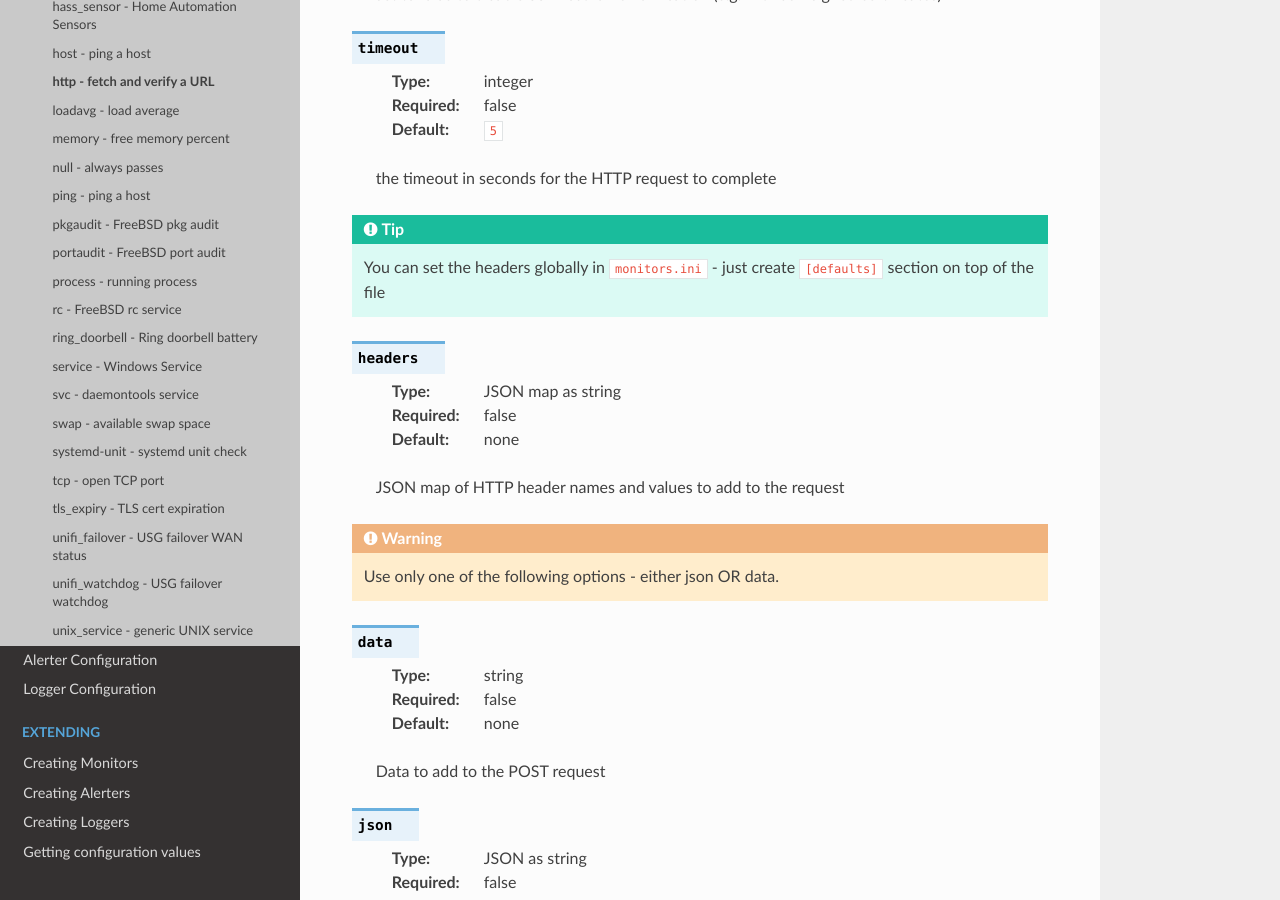
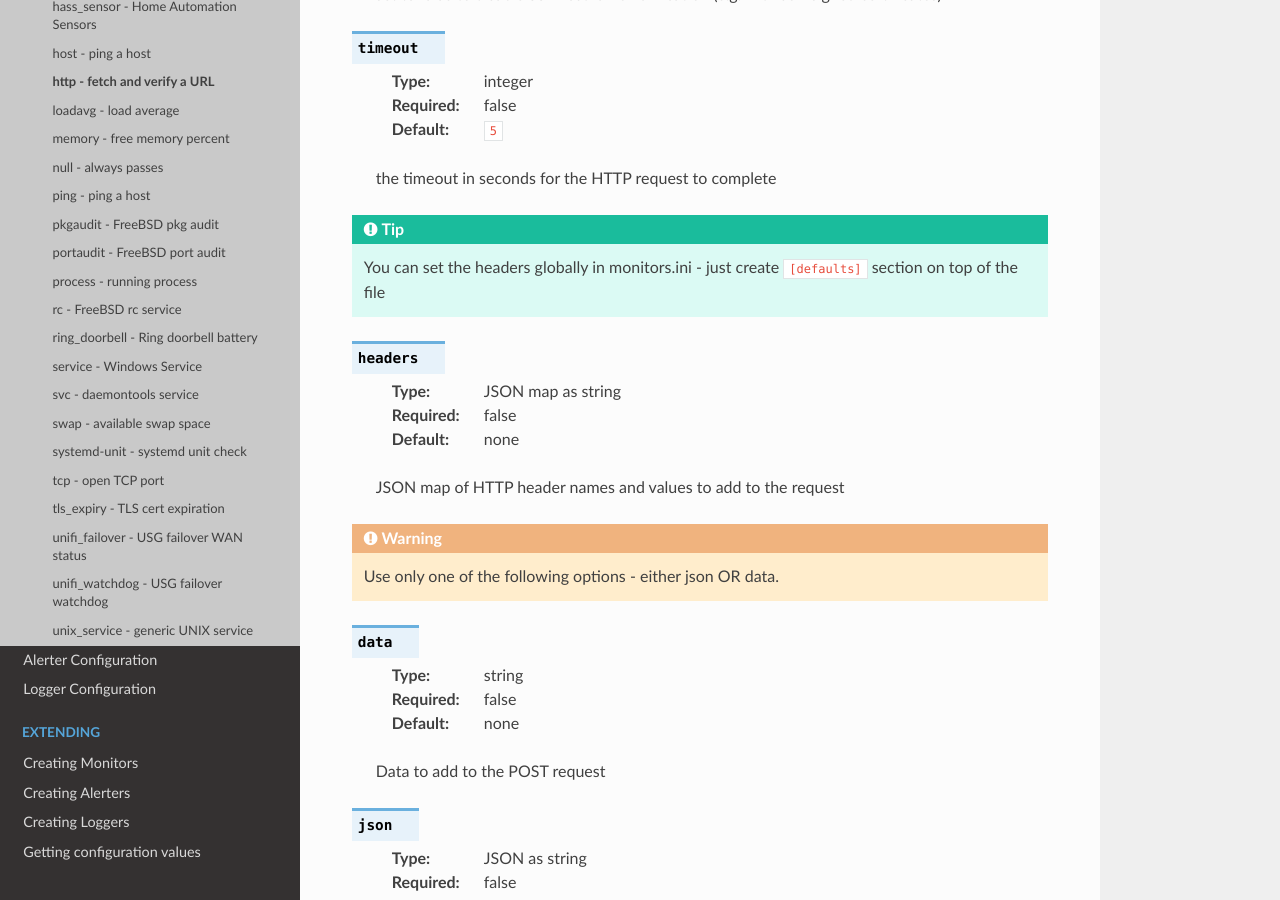
Before and after one commit to jamesoff/simplemonitor, a Sphinx documentation site: the page built from docs/monitors/http.rst, in a window 1280 px wide and 900 px high, scrolled down 1641 px. Built offline with Sphinx 7.4.7 and the Read the Docs theme 3.1.0, drawn with Linux system fonts in a browser that asks for light colours; pages that are not in the unit, such as notebooks, are missing from menus; part of the change alters nothing that is shown.

```diff
--- a/docs/monitors/http.rst
+++ b/docs/monitors/http.rst
@@ -74,7 +74,7 @@ Attempts to fetch a URL and makes sure the HTTP return code is (by default) 200/
 
     the timeout in seconds for the HTTP request to complete
 
-.. tip:: You can set the headers globally in :file:`monitors.ini` - just create ``[defaults]`` section on top of the file
+.. tip:: You can set the headers globally in monitors.ini - just create ``[defaults]`` section on top of the file
 
 .. confval:: headers
 
```
